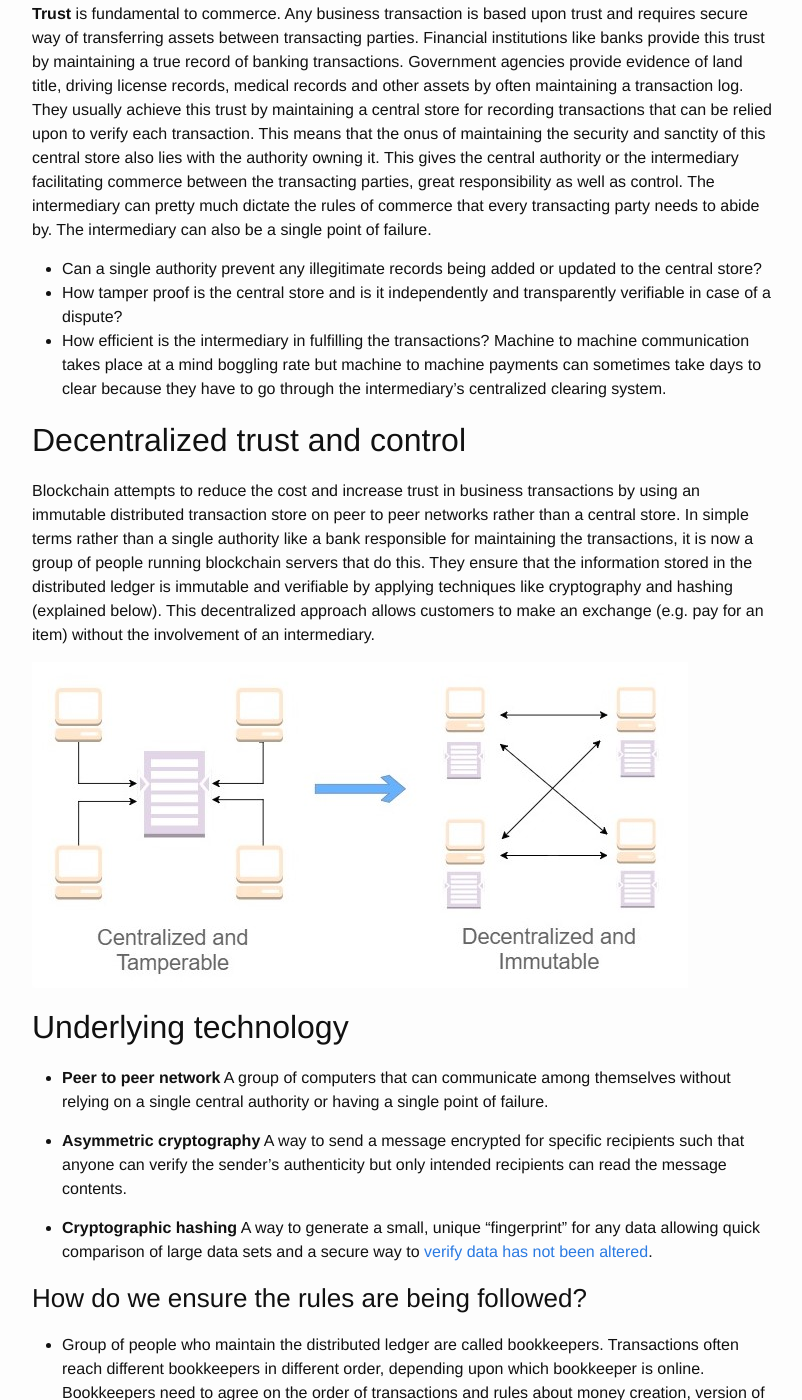
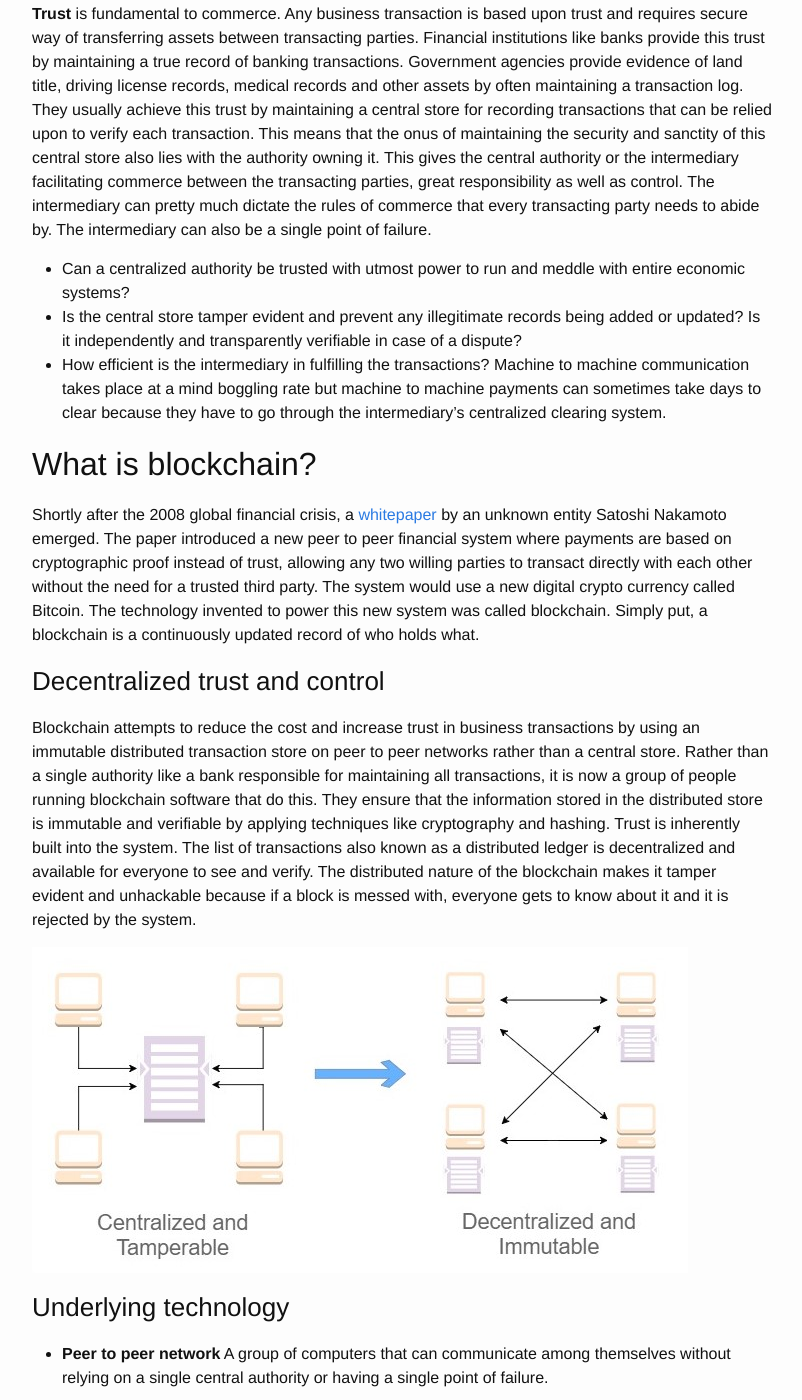
Before and after one commit to hemantksingh/hemantksingh.github.io, a Jekyll site: the page built from _posts/2017-04-13-making-sense-of-blockchain.markdown, in a window 1280 px wide and 1400 px high, scrolled down 228 px. Shown: the whole window, without its empty margins (238-1040 px from the left). Built offline with Jekyll 4.4.1, drawn with Linux system fonts in a browser that asks for light colours; comment, search, counter and statistics services are not loaded; some of the changed text lies outside the part shown.

Commit message:
Add blockchain application criteria

```diff
--- a/_posts/2017-04-13-making-sense-of-blockchain.markdown
+++ b/_posts/2017-04-13-making-sense-of-blockchain.markdown
@@ -12,17 +12,21 @@
 
  **Trust** is fundamental to commerce. Any business transaction is based upon trust and requires secure way of transferring assets between transacting parties. Financial institutions like banks provide this trust by maintaining a true record of banking transactions. Government agencies provide evidence of land title, driving license records, medical records and other assets by often maintaining a transaction log. They usually achieve this trust by maintaining a central store for recording transactions that can be relied upon to verify each transaction. This means that the onus of maintaining the security and sanctity of this central store also lies with the authority owning it. This gives the central authority or the intermediary facilitating commerce between the transacting parties, great responsibility as well as control. The intermediary can pretty much dictate the rules of commerce that every transacting party needs to abide by. The intermediary can also be a single point of failure.
 
-* Can a single authority prevent any illegitimate records being added or updated to the central store?
-* How tamper proof is the central store and is it independently and transparently verifiable in case of a dispute?
+* Can a centralized authority be trusted with utmost power to run and meddle with entire economic systems?
+* Is the central store tamper evident and prevent any illegitimate records being added or updated? Is it independently and transparently verifiable in case of a dispute?
 * How efficient is the intermediary in fulfilling the transactions? Machine to machine communication takes place at a mind boggling rate but machine to machine payments can sometimes take days to clear because they have to go through the intermediary's centralized clearing system.
 
-## Decentralized trust and control
+## What is blockchain?
 
-Blockchain attempts to reduce the cost and increase trust in business transactions by using an immutable distributed transaction store on peer to peer networks rather than a central store. In simple terms rather than a single authority like a bank responsible for maintaining the transactions, it is now a group of people running blockchain servers that do this. They ensure that the information stored in the distributed ledger is immutable and verifiable by applying techniques like cryptography and hashing (explained below). This decentralized approach allows customers to make an exchange (e.g. pay for an item) without the involvement of an intermediary.
+Shortly after the 2008 global financial crisis, a [whitepaper](https://bitcoin.org/en/bitcoin-paper) by an unknown entity Satoshi Nakamoto emerged. The paper introduced a new peer to peer financial system where payments are based on cryptographic proof instead of trust, allowing any two willing parties to transact directly with each other without the need for a trusted third party. The system would use a new digital crypto currency called Bitcoin. The technology invented to power this new system was called blockchain. Simply put, a blockchain is a continuously updated record of who holds what.
+
+### Decentralized trust and control
+
+Blockchain attempts to reduce the cost and increase trust in business transactions by using an immutable distributed transaction store on peer to peer networks rather than a central store. Rather than a single authority like a bank responsible for maintaining all transactions, it is now a group of people running blockchain software that do this. They ensure that the information stored in the distributed store is immutable and verifiable by applying techniques like cryptography and hashing. Trust is inherently built into the system. The list of transactions also known as a distributed ledger is decentralized and available for everyone to see and verify. The distributed nature of the blockchain makes it tamper evident and unhackable because if a block is messed with, everyone gets to know about it and it is rejected by the system.
 
 ![Blockchain]({{ site.url }}/assets/blockchain.jpg)
 
-## Underlying technology
+### Underlying technology
 
 * **Peer to peer network**
 A group of computers that can communicate among themselves without relying on a single central authority or having a single point of failure.
@@ -33,30 +37,39 @@
 * **Cryptographic hashing**
 A way to generate a small, unique “fingerprint” for any data allowing quick comparison of large data sets and a secure way to [verify data has not been altered](https://www.miracl.com/press/the-essence-of-the-blockchain).
 
-### How do we ensure the rules are being followed?
+#### How do we ensure the rules are being followed?
 
-* Group of people who maintain the distributed ledger are called bookkeepers. Transactions often reach different bookkeepers in different order, depending upon which bookkeeper is online. Bookkeepers need to agree on the order of transactions and  rules about money creation, version of software to run and the transaction formats.
+* Group of people who maintain the distributed ledger are called bookkeepers. Transactions often reach different bookkeepers in different order, depending upon which bookkeeper is online. Bookkeepers need to agree on the order of transactions and rules about money creation, version of software to run and the transaction formats.
 
 * Periodically bookkeepers are allowed to add money to their own accounts, thereby creating money out of thin air. But this is only allowed according to very constrained rules. Those rules include a very slow gradual rate of money creation, until no more money can be created.
 
-* Math based voting system to determine what the majority thinks. Bitcoin requires bookkeepers to solve a very special math problem to vote. Voting has a cost in terms of electricity and computing power, making it prohibitively costly for anyone to control the vote. This is called *"Proof of work"* explained in the original Bitcoin white paper *"one vote per CPU"* instead of one vote per person.
+* Math based voting system to determine what the majority thinks. Bitcoin requires bookkeepers to solve a very special math problem to vote. Voting has a cost in terms of electricity and computing power, making it prohibitively costly for anyone to control the vote. This is called *"Proof of work"* explained in the Bitcoin white paper *"one vote per CPU"* instead of one vote per person.
 
 * Voting is allowed to happen every 10 minutes to allow all bookkeepers to stay synchronized. Each new group of transactions that gets approved is called a block and these blocks are grouped together in a chain called the **blockchain**.
 
-## Impact on financial services
+## Where can blockchain be applied?
+
+You can use the FITS model to understand the possibility of using blockchain applications in a particular environment. FITS stands for
+
+* Fraud - an environment which has a history and likelihood of fraud involved in various transactions. This is why blockchain has been used for international finance transactions.
+* Intermediaries or middle men - areas where there are a lot of intermediaries involved and they do not provide a lot of value, application of blockchain can reduce transaction times from days to minutes by taking out middle men
+* Throughput - environments with high throughput - number of transactions per second (tps). Bitcoin currently can only process 7 transactions per second. Visa processes around 1,700 transactions per second on average, claiming to be able to support 24,000 tps. Mastercard utilizes a network that claims to handle around 5,000 tps. Researchers are working on increasing the Bitcoin throughput.
+* Stable data - For a blockchain application you do not want volatile data, rather you want things that are going to stay the same for a while e.g. land ownership titles and personal information
+
+### Impact on financial services
 
 * Due to the lack of trust, very little data is shared amongst financial institutions. Blockchain reduces this trust deficit and can allow seamless transfer of digital assets within a business network and better sharing of data across businesses.
 * Creation of secured, shared data with common standards - a public distributed ledger that keeps a record of all financial transactions.
 * Reduced need for reconciliation at both ends of the business (purchaser and supplier).
 * Certification of documents without having to go to a central certifying authority.
 
-## Impact on Public Key Infrastructure (PKI)
+### Impact on Public Key Infrastructure (PKI)
 
 The most commonly employed approach to [Public Key Infrastructures (PKIs)](https://www.thesslstore.com/blog/wide-world-pki/) is the Web PKI. It is a Certificate Authority (CA) based system that adopts a centralized trust infrastructure. Communications over the internet are secured through the safe delivery of public keys and the corresponding private keys. PKI has been the backbone of Internet security since its inception through the use of digital certificates.
 
 However, there are [problems with centralized PKIs](https://medium.com/hackernoon/decentralized-public-key-infrastructure-dpki-what-is-it-and-why-does-it-matter-babee9d88579) such as CA-based systems. Because of the ability to impersonate another user or a website, CA systems are well-known targets for hackers. If they get hacked you get hacked. By breaching them, the bad guys gain access to a treasure-trove of personal and financial information traveling on the Internet. DigiNotar a Dutch CA whose systems were [attacked](https://www.wired.com/2011/09/diginotar-bankruptcy/) and many fraudulent certificates issued had to eventually file for bankruptcy. CAs are a single point of failure that can be exploited to compromise encrypted online communication. Blockchain acts as a decentralized, open and transparent key-value store and [eliminates traditional PKI vulnerabilities](https://remme.io/blog/how-blockchain-addresses-public-key-infrastructure-shortcomings). It is capable of securing data to prevent MITM (Man-in-the-Middle) attacks, and to minimize the power and fragilities of third parties.
 
-## Impact on IOT
+### Impact on IOT
 
 Today we transact not only with humans but machines and smart devices. How do we trust all the new IOT devices that are coming online? One prediction suggests that by 2020 we will have 7 times more smart devices than we have human beings in the world. That's about 50 billion devices in 2020 that we'll have to transact with and that we'll have to trust. In 1982, a [compromised software in the Trans-Siberian pipeline](https://en.wikipedia.org/wiki/At_the_Abyss) that controlled pump speeds and valve settings, produced pressures far beyond those acceptable to the pipeline joints and welds. This led to a three-kiloton, non-nuclear explosion so big that it was seen from space. There are [centralized PKI based solutions](https://www.digicert.com/internet-of-things/) to securing IOT device communications, however they are still prone to problems of centralized trust. Blockchain provides a decentralized PKI alternative by adopting *given enough eyeballs, all bugs are shallow* approach. This allows
 
```
